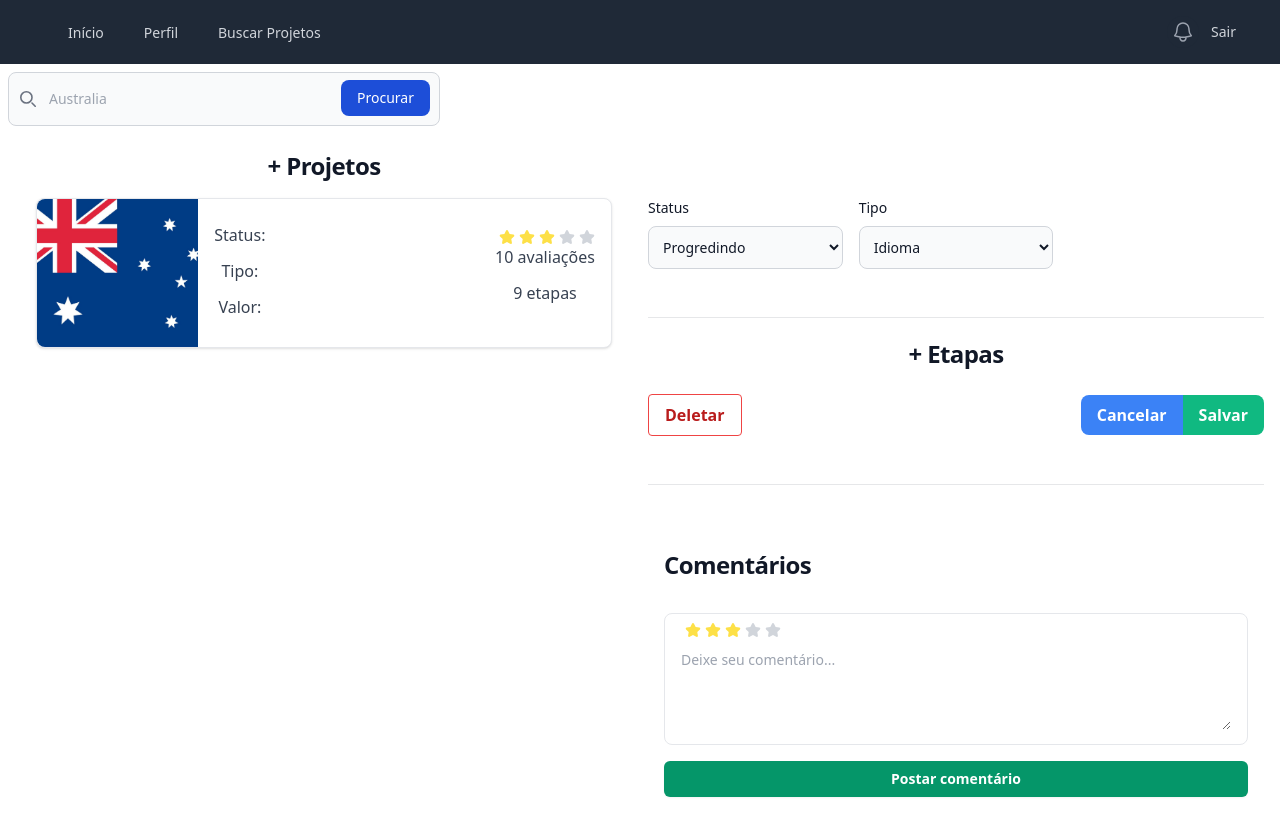
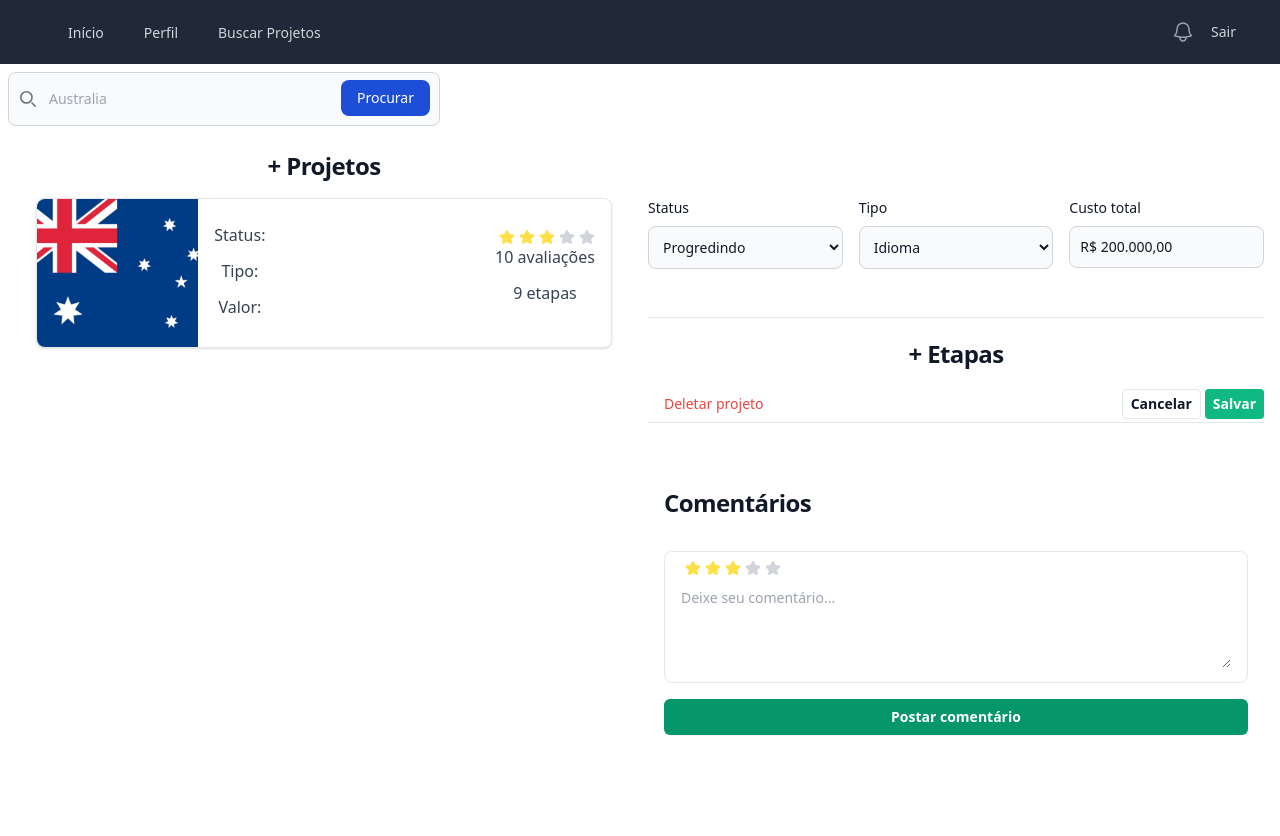
Before and after one commit to tchuby/FrontierLess-FrontEnd, a Next.js app: page /profile in a window 1280 px wide. Both pictures are taken after a click on the button "+ Projetos". Shown: the top 836 px of the page. Built offline with nearby package versions, Linux system fonts and the light colour scheme.

Commit message:
create popup Confirt

```diff
--- a/src/app/profile/page.tsx
+++ b/src/app/profile/page.tsx
@@ -58,7 +58,7 @@ export default function Profile() {
 
                 <section className="w-full min-h-screen flex flex-col items-center">
                     <div className="w-full text-center mb-4">
-                        <button type="button" onClick={addProject} title="Cria Projeto" className="text-2xl font-bold tracking-tight text-gray-900 dark:text-white">+ Projetos</button>
+                        <button type="button" onClick={addProject} title="Cria Projeto" className="hover:text-blue-900 text-2xl font-bold tracking-tight text-gray-900 dark:text-white">+ Projetos</button>
                     </div>
 
                     {nProject.map((project) => (
--- /dev/null
+++ b/src/components/Popup/index.tsx
@@ -0,0 +1,40 @@
+interface PopupProps {
+    isOpen: boolean;
+    onClose: () => void;
+    onConfirm: () => void;
+}
+
+export default function Popup({ isOpen, onClose, onConfirm }: PopupProps) {
+    if (!isOpen) return null; // Não renderiza se não estiver aberto
+
+    return (
+        <div className="fixed inset-0 z-50 flex items-center justify-center bg-black bg-opacity-50">
+            <div className="relative p-4 w-full max-w-md">
+                <div className="relative bg-white rounded-lg shadow dark:bg-gray-700">
+                    <button
+                        type="button"
+                        onClick={onClose}
+                        className="absolute top-3 end-2.5 text-gray-400 bg-transparent hover:bg-gray-200 hover:text-gray-900 rounded-lg text-sm w-8 h-8 inline-flex justify-center items-center">
+                    </button>
+                    <div className="p-4 md:p-5 text-center">
+                        <h3 className="mb-5 text-lg font-normal text-gray-500 dark:text-gray-400">
+                            Tem certeza que deseja deletar este projeto? Todas as informações serão perdidas.
+                        </h3>
+                        <button
+                            onClick={onConfirm}
+                            type="button"
+                            className="text-white bg-red-600 hover:bg-red-800 focus:ring-4 focus:outline-none focus:ring-red-300 font-medium rounded-lg text-sm inline-flex items-center px-5 py-2.5 text-center">
+                            Sim, tenho certeza
+                        </button>
+                        <button
+                            onClick={onClose}
+                            type="button"
+                            className="py-2.5 px-5 ms-3 text-sm font-medium text-gray-900 bg-white rounded-lg border border-gray-200 hover:bg-gray-100 hover:text-blue-700 focus:outline-none">
+                            Não, cancele
+                        </button>
+                    </div>
+                </div>
+            </div>
+        </div>
+    );
+}
--- a/src/components/Project/index.tsx
+++ b/src/components/Project/index.tsx
@@ -3,6 +3,7 @@ import Select from '../Select';
 import Accordion from "./components/Accordion";
 import H2 from '../H2';
 import Comments from '../Comments';
+import Popup from '../Popup';
 
 type Etapa = {
     key: number;
@@ -18,7 +19,7 @@ interface Props {
 }
 
 let cont = 0;
-export default function Project({ project, onDelete}: Props) {
+export default function Project({ project, onDelete }: Props) {
     const [etapas, setEtapas] = useState<Etapa[]>([]);
     const addEtapa = () => {
         const newEtapa: Etapa = {
@@ -32,8 +33,22 @@ export default function Project({ project, onDelete}: Props) {
     };
 
     const handleDeleteEtapa = (key: number) => {
-        const updatedEtapas = etapas.filter((etapa) => etapa.key !== key); // Remove a etapa pela chave
-        setEtapas(updatedEtapas); // Atualiza o estado com as etapas restantes
+        const updatedEtapas = etapas.filter((etapa) => etapa.key !== key);
+        setEtapas(updatedEtapas);
+    };
+
+    const [isPopupOpen, setIsPopupOpen] = useState(false);
+    const handleDeleteClick = () => {
+        setIsPopupOpen(true);
+    };
+
+    const handleClosePopup = () => {
+        setIsPopupOpen(false);
+    };
+
+    const handleConfirmDelete = () => {
+        onDelete(project.key);
+        setIsPopupOpen(false);
     };
 
     return (
@@ -59,29 +74,38 @@ export default function Project({ project, onDelete}: Props) {
                         <option value="pós-graduação">Pós-graduação</option>
                         <option value="pesquisa">Pesquisa</option>
                     </Select>
+                    <div>
+                        <label className="block mb-2 text-sm font-medium text-gray-900 dark:text-white">Custo total</label>
+                        <h2 className="bg-gray-50 border border-gray-300 text-gray-900 text-sm rounded-lg focus:ring-blue-500 focus:border-blue-500 block w-full p-2.5 dark:bg-gray-700 dark:border-gray-600 dark:placeholder-gray-400 dark:text-white dark:focus:ring-blue-500 dark:focus:border-blue-500">R$ 200.000,00</h2>
+                    </div>
                 </div>
             </div>
 
             <div>
                 <div className="w-full text-center mb-4">
-                    <button type="button" onClick={addEtapa} title="Adicionar Etapa" className="mt-5 text-2xl font-bold tracking-tight text-gray-900 dark:text-white">+ Etapas</button>
+                    <button type="button" onClick={addEtapa} title="Adicionar Etapa" className="mt-5 text-2xl font-bold tracking-tight text-gray-900 dark:text-white hover:text-blue-900">+ Etapas</button>
                 </div>
                 {etapas.map((etapa) => (
                     <Accordion key={etapa.key} etapa={etapa} onDelete={handleDeleteEtapa} />
                 ))}
-
             </div>
 
-            <div className="mt-6 flex items-center justify-between  border-b border-gray-900/10 pb-12">
-                <button type="button" onClick={() => onDelete(project.key)} className="bg-transparent hover:bg-red-500 text-red-700 font-semibold hover:text-white py-2 px-4 border border-red-500 hover:border-transparent rounded">Deletar</button>
-                <div>
-                    <button type="button" className="bg-blue-500 hover:bg-blue-700 text-white font-bold py-2 px-4 rounded-l-lg">Cancelar</button>
-                    <button type="submit" className="bg-emerald-500 hover:bg-emerald-700 text-white font-bold py-2 px-4 rounded-r-lg">Salvar</button>
+            <div className="mt-4 flex flex-col md:flex-row items-center justify-between border-b border-gray-900/10">
+                <button type="button" onClick={handleDeleteClick} className="text-sm bg-transparent hover:text-red-700 text-red-500 py-2 px-4 mb-4 md:mb-0 md:mr-4">
+                    Deletar projeto
+                </button>
+                <Popup isOpen={isPopupOpen} onClose={handleClosePopup} onConfirm={handleConfirmDelete} />
+                <div className="flex flex-col md:flex-row space-x-1">
+                    <button type="button" className="text-sm text-gray-900 bg-white hover:bg-blue-700 border border-gray-200 hover:bg-gray-100 hover:text-blue-700 focus:outline-none font-bold py-1 px-2 rounded">
+                        Cancelar
+                    </button>
+                    <button type="submit" className="text-sm bg-emerald-500 hover:bg-emerald-700 text-white font-bold py-1 px-2 rounded">
+                        Salvar
+                    </button>
                 </div>
             </div>
-
             <div >
-                <Comments/>
+                <Comments />
             </div>
         </form>
     )
```
